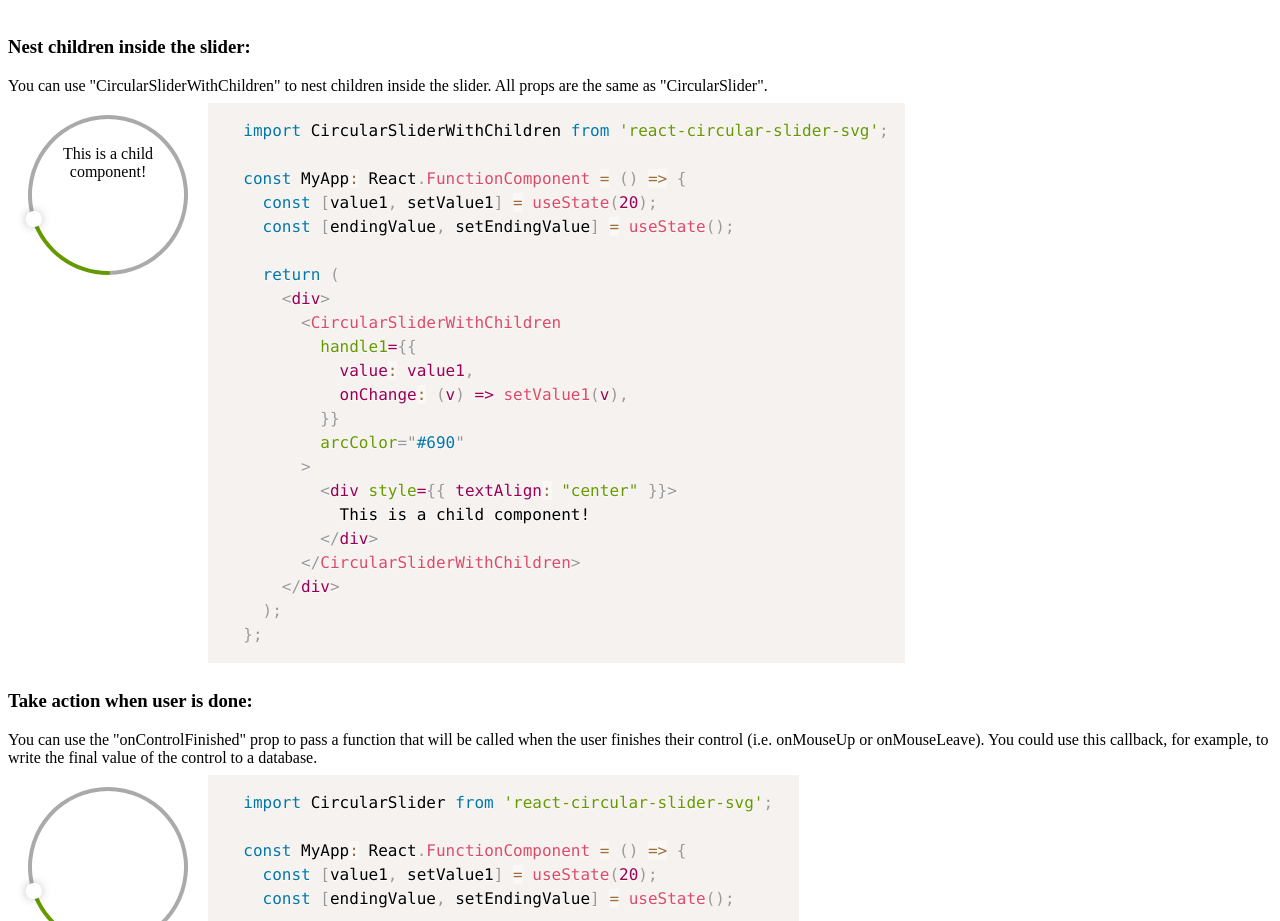
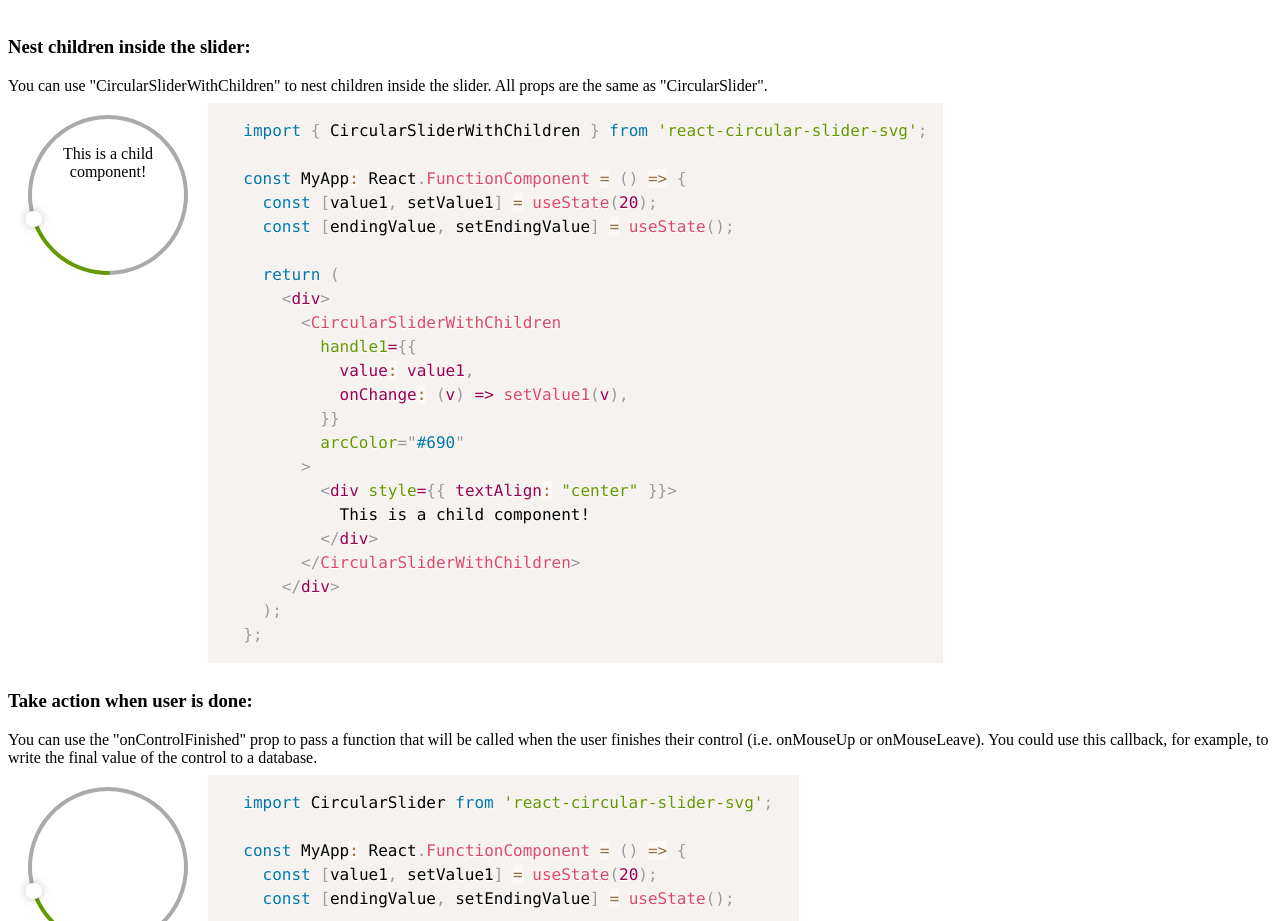
Before and after one commit to mnkhouri/react-circular-slider, a React app: page / in a window 1280 px wide. Shown: the part 1351-2272 px from the top of the page. Built offline with nearby package versions, Linux system fonts and the light colour scheme.

Commit message:
docs: fix import in WithChildren example (#39)

```diff
--- a/docs-src/withChildren.tsx
+++ b/docs-src/withChildren.tsx
@@ -28,7 +28,7 @@ export const WithChildrenExample: React.FunctionComponent = () => {
         <MyApp />
       </div>
       <SyntaxHighlighter language="tsx" style={syntaxStyle}>
-        {`  import CircularSliderWithChildren from 'react-circular-slider-svg';
+        {`  import { CircularSliderWithChildren } from 'react-circular-slider-svg';
 
   const MyApp: React.FunctionComponent = () => {
     const [value1, setValue1] = useState(20);
```
